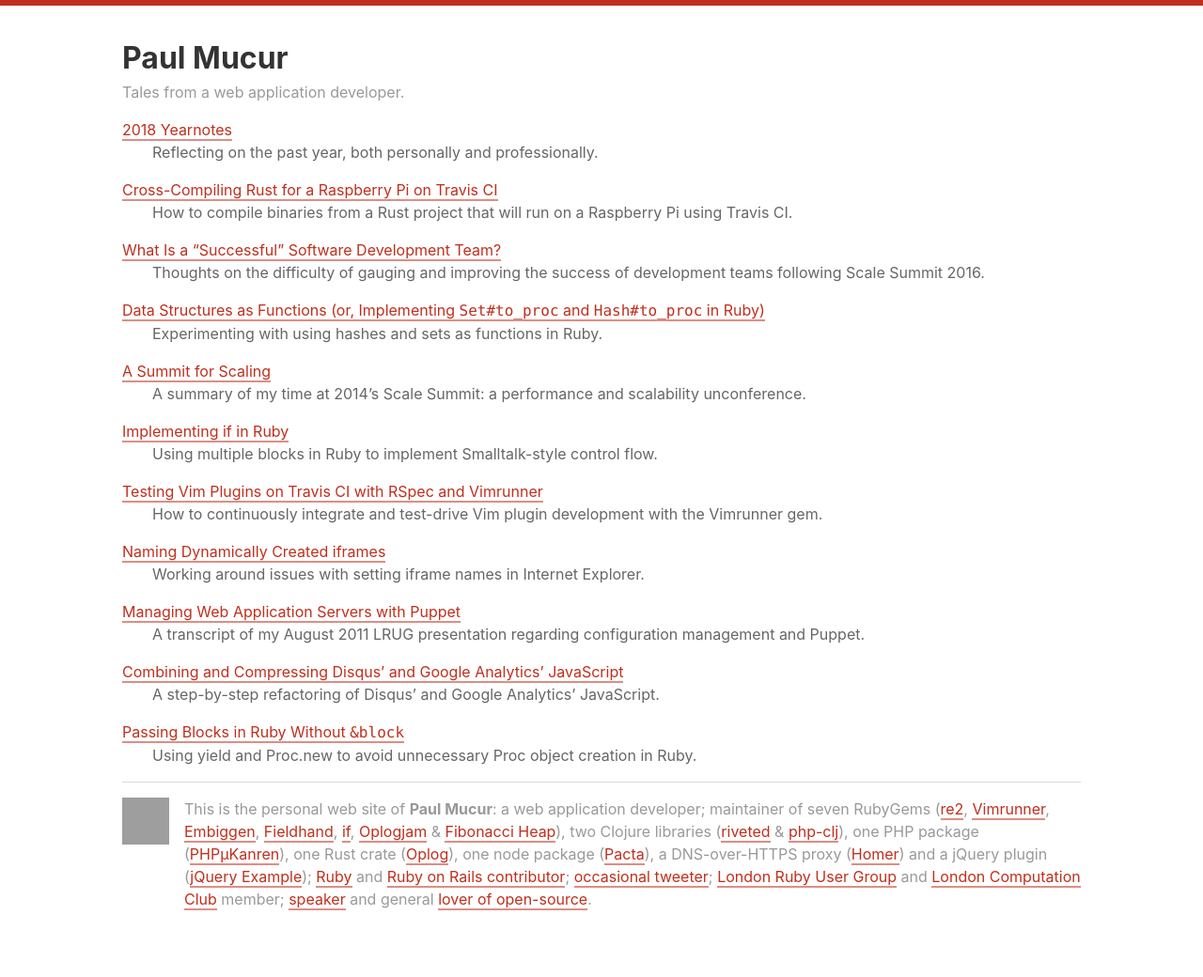
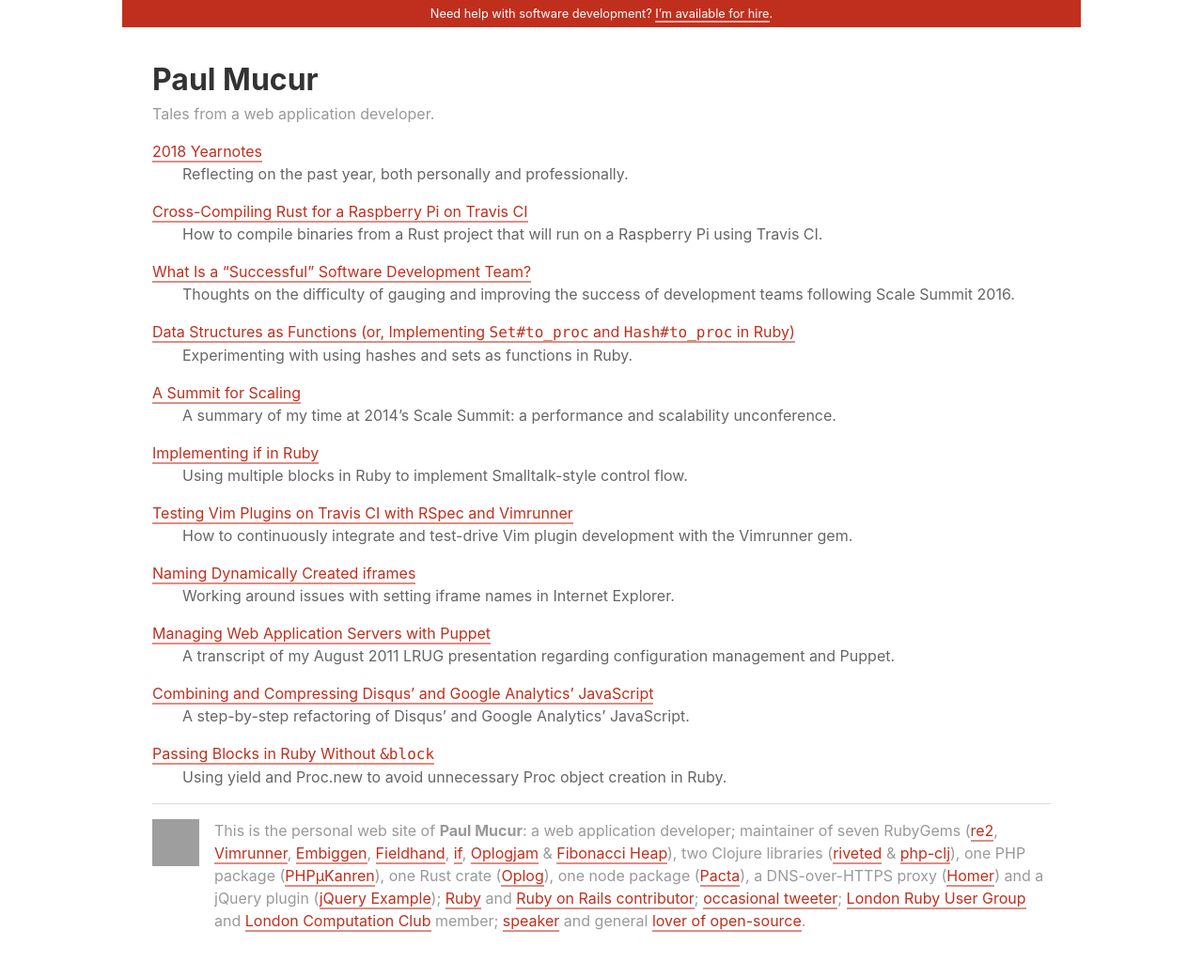
Before and after one commit to mudge/mudge.github.com, a Jekyll site: the page built from index.html, in a window 1280 px wide. Shown: the whole page at 94% size. Built offline with Jekyll 4.4.1, drawn with Linux system fonts in a browser that asks for light colours; before the commit the page ends 1017 px from its top, so only the background shows below that; grey boxes are pictures that could not be loaded.

Commit message:
Advertise Ghost Cassette services

```diff
--- a/_layouts/post.html
+++ b/_layouts/post.html
@@ -30,6 +30,8 @@
     </script>
   </head>
   <body>
+    <div class=strapline>Need help with software development? <a href=https://www.ghostcassette.com>I&rsquo;m available for hire</a>.</div>
+    <main>
       <nav>
         <ul>
           <li><a href=/ rel=home>&larr; Back to the homepage</a></li>
@@ -61,5 +63,6 @@
       </article>
       <div id=disqus_thread></div>
       {% include footer.html %}
+    </main>
   </body>
 </html>
--- a/c/m.css
+++ b/c/m.css
@@ -4,13 +4,15 @@ html {
   margin: 0;
   background: #fff;
   -webkit-font-smoothing: antialiased;
-  border-top: 6px solid #c02f1d;
 }
 
 body {
-  padding: 2rem;
   margin: 0 auto;
   max-width: 1020px;
+}
+
+main {
+  padding: 2rem;
 }
 
 a {
@@ -45,6 +47,19 @@ h1 a {
 
 header h1, header p, h2 {
   margin: 0;
+}
+
+.strapline {
+  background: #c02f1d;
+  font-size: 0.8em;
+  color: #fff;
+  padding: 0.4em;
+  text-align: center;
+}
+
+.strapline a {
+  color: #fff;
+  border-color: rgba(255, 255, 255, 0.6);
 }
 
 .no-border {
--- a/index.html
+++ b/index.html
@@ -24,6 +24,8 @@
     </script>
   </head>
   <body>
+    <div class=strapline>Need help with software development? <a href=https://www.ghostcassette.com>I&rsquo;m available for hire</a>.</div>
+    <main>
       <header>
         <h1 class=author>Paul Mucur</h1>
         <p>Tales from a web application developer.</p>
@@ -37,5 +39,6 @@
       </dl>
       </section>
       {% include footer.html %}
+    </main>
   </body>
 </html>
```
Lines whose indentation alone changed are shown as unchanged.
